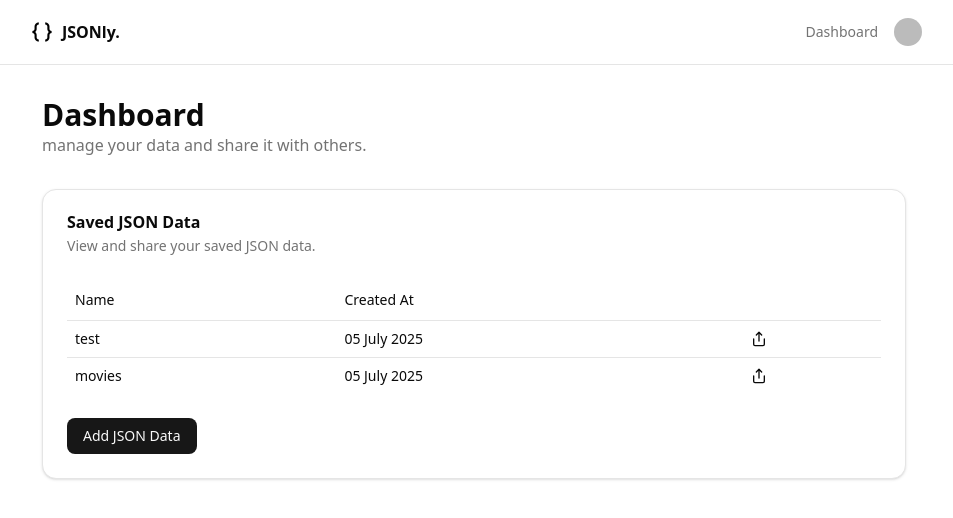
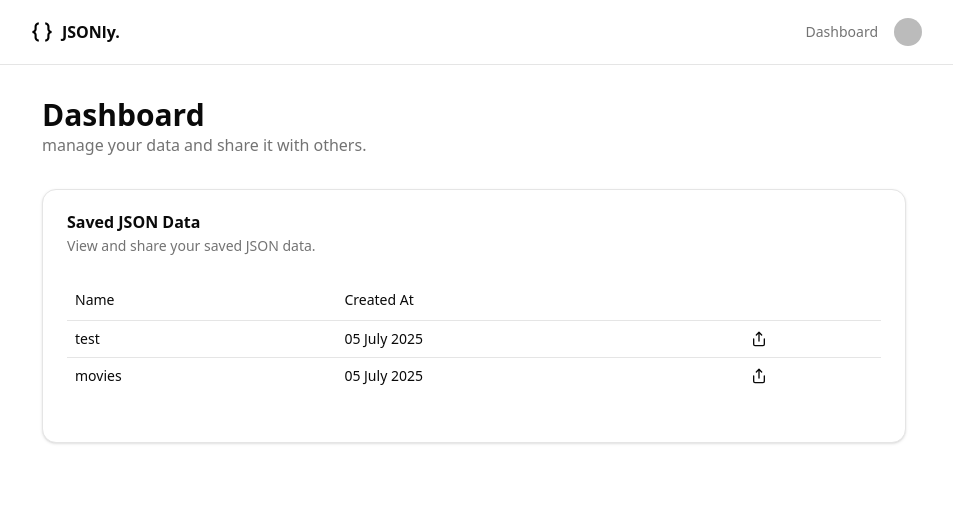
Before and after one commit to AdamZahi/JSONly, a Next.js app: page /dashboard in a window 1280 px wide. Shown: the top 518 px of the page, without its empty margins (166-1119 px from the left). Built offline with nearby package versions, Linux system fonts and the light colour scheme; no server answers; sample sign-in values are in the browser's storage; some icons are missing.

Commit message:
JSON Data UI

```diff
--- a/components/json-editor.tsx
+++ b/components/json-editor.tsx
@@ -1,12 +1,12 @@
 'use client';
 
-import { useState } from 'react';
+// import { useState } from 'react';
 import { Card, CardContent, CardDescription, CardFooter, CardHeader, CardTitle} from '@/components/ui/card';
 import JsonTable from './json-table';
-import AddJsonDialog from './add-json-dialog';
+// import AddJsonDialog from './add-json-dialog';
 
 export default function JsonEditor() {
-    const [refreshKey, setRefreshKey] = useState(0);
+    // const [refreshKey, setRefreshKey] = useState(0);
     return (
         <Card>
             <CardHeader>
@@ -17,7 +17,7 @@ export default function JsonEditor() {
                 <JsonTable/>
             </CardContent>
             <CardFooter>
-                <AddJsonDialog/>
+                {/* <AddJsonDialog/> */}
             </CardFooter>
         </Card>
     )
--- a/components/json-table.tsx
+++ b/components/json-table.tsx
@@ -1,4 +1,4 @@
-import {useEffect, useState} from 'react'
+// import {useEffect, useState} from 'react'
 import {
     Table,
     TableBody,
@@ -13,7 +13,7 @@ import { ShareIcon } from 'lucide-react';
 
 export default function JsonTable() {
     // const [jsonDataList, setJsonDataList] = useState<JsonData[]>([]);
-    const [loading, setLoading] = useState<boolean>(true);
+    // const [loading, setLoading] = useState<boolean>(true);
     const jsonDataList = [
     {
         id: "45",
```
